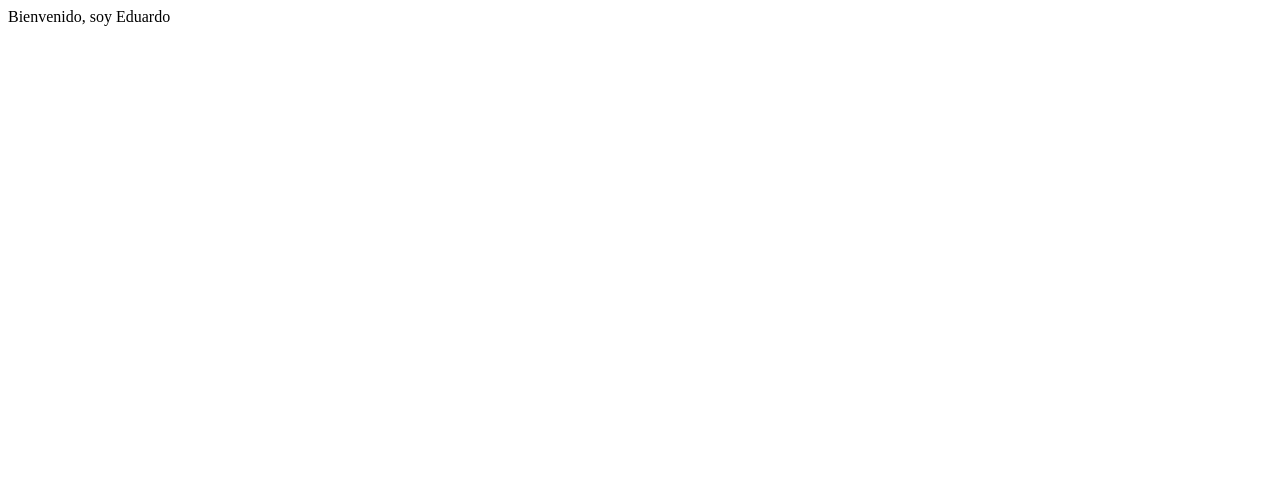
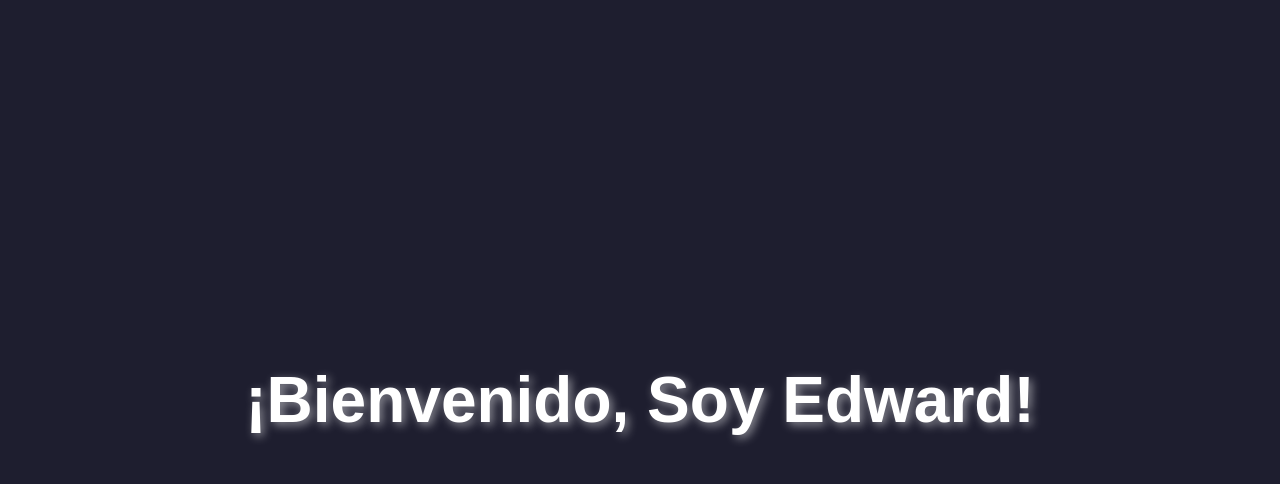
Before and after one commit to Edward24D/eduardo, a plain HTML site: page index.html in a window 1280 px wide. Drawn offline with Linux system fonts and the light colour scheme.

Commit message:
tercer add stacks

```diff
--- a/index.html
+++ b/index.html
@@ -1 +1,14 @@
-Bienvenido, soy Eduardo
+<!DOCTYPE html>
+<html lang="es">
+<head>
+    <meta charset="UTF-8">
+    <meta name="viewport" content="width=device-width, initial-scale=1.0">
+    <title>Bienvenido</title>
+    <link rel="stylesheet" href="style.css">
+</head>
+<body>
+    <div class="container">
+        <h1>¡Bienvenido, Soy Edward!</h1>
+    </div>
+</body>
+</html>
--- /dev/null
+++ b/style.css
@@ -0,0 +1,20 @@
+body {
+    margin: 0;
+    padding: 0;
+    display: flex;
+    justify-content: center;
+    align-items: center;
+    height: 100vh;
+    background-color: #1e1e2f;
+    font-family: Arial, sans-serif;
+}
+
+.container {
+    text-align: center;
+}
+
+h1 {
+    font-size: 4rem;
+    color: #ffffff;
+    text-shadow: 3px 3px 10px rgba(255, 255, 255, 0.5);
+}
```
